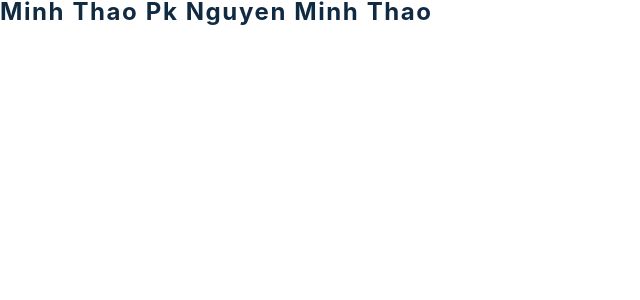
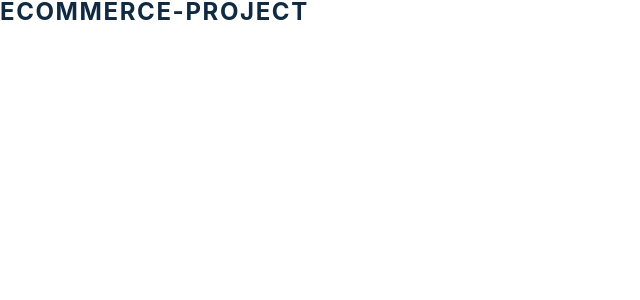
Before and after one commit to nguyenminhthao123/E-COMMERCE-PROJECT, a React (Create React App) app: page / in a window 1280 px wide. Shown: the top 300 px of the page, without its empty margins (0-640 px from the left). Built offline with nearby package versions, Linux system fonts and the light colour scheme.

Commit message:
start project

```diff
--- a/src/App.js
+++ b/src/App.js
@@ -5,7 +5,7 @@ import { Navbar, Sidebar, Footer } from './components'
 function App() {
 
 
-  return <h4>Minh Thao pk nguyen minh thao</h4>
+  return <h4>ECOMMERCE-PROJECT</h4>
 }
 
 export default App
```
